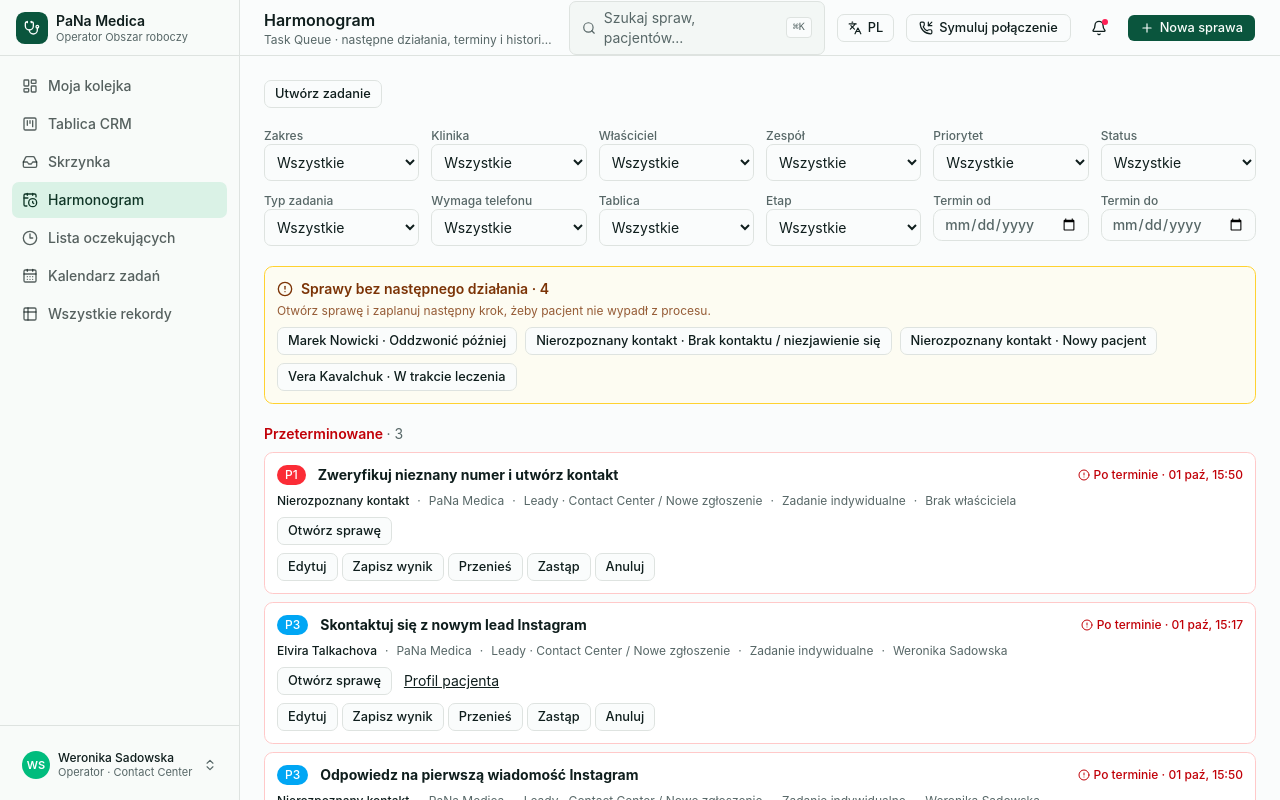
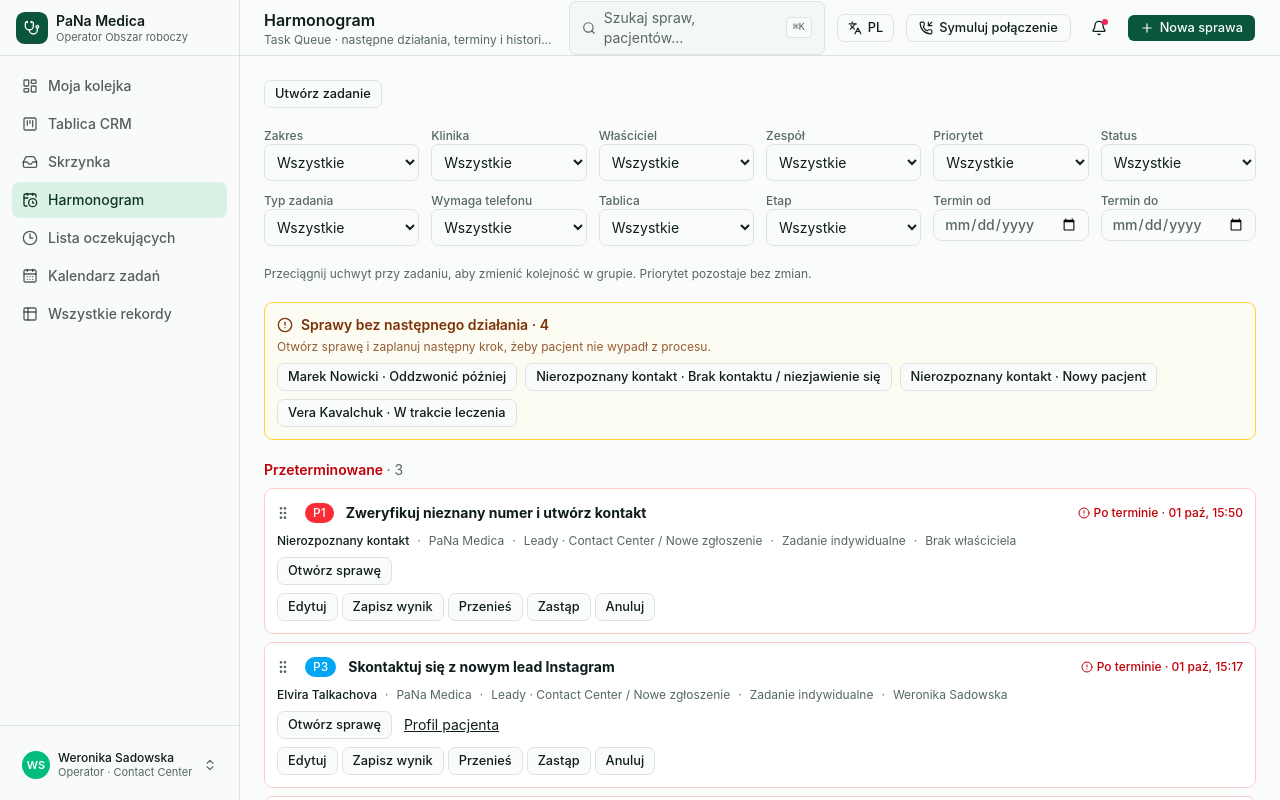
Before and after one commit to AlexK-BA/pana-crm-prototype, a Next.js app: page /schedule in a window 1280 px wide. Built offline with nearby package versions, Linux system fonts and the light colour scheme.

Commit message:
Add drag-and-drop manual task order to Harmonogram

```diff
--- a/components/crm/schedule-list.tsx
+++ b/components/crm/schedule-list.tsx
@@ -19,6 +19,7 @@ import { PRIORITY_TONE } from "@/lib/crm/entity-selectors"
 import { priorityText, taskStatusText } from "@/lib/crm/display-labels"
 import { taskTypeLabel } from "@/lib/crm/task-type-labels"
 import { CreateCaseTask, TaskActions } from "./task-actions"
+import { SortableList } from "./sortable-list"
 import { formatDateTime } from "@/lib/crm/format"
 import { TASK_TYPES } from "@/lib/crm/entity-store"
 
@@ -37,7 +38,14 @@ export function ScheduleList(){
   const eligible=store.tasks.filter(task=>{
     const item=store.cases.find(item=>item.id===task.caseId)
     return item && (hasPermission("task:assign") || !task.ownerId || task.ownerId===store.currentUser.id) && (clinic==="all"||item.clinicId===clinic) && (owner==="all"||owner==="unassigned"&&!task.ownerId||task.ownerId===owner) && (mode!=="mine"||task.ownerId===store.currentUser.id) && (priority==="all"||task.priority===priority) && (status==="all"||effectiveStatus(task,now)===status) && (type==="all"||taskType(task)===type) && (board==="all"||item.board===board) && (stage==="all"||item.status===stage) && (team==="all"||item.responsibleTeamId===team) && (call==="all"||Boolean(task.requiresCall)===(call==="yes")) && (!from||Boolean(task.dueAt&&Date.parse(task.dueAt)>=Date.parse(from))) && (!to||Boolean(task.dueAt&&Date.parse(task.dueAt)<new Date(to+"T23:59:59").getTime()))
-  }).sort((a,b)=>compareQueueOrder(a,b,now))
+  }).sort((a,b)=>{
+    const rankA=store.manualTaskRanks[a.id],rankB=store.manualTaskRanks[b.id]
+    if(rankA!==undefined&&rankB!==undefined)return rankA-rankB
+    if(rankA!==undefined)return 1
+    if(rankB!==undefined)return -1
+    return compareQueueOrder(a,b,now)
+  })
+  const hasManualOrder=Object.keys(store.manualTaskRanks).length>0
   const groups=[{id:"overdue",label:tr("Przeterminowane","Просроченные")},{id:"today",label:tr("Dzisiaj","Сегодня")},{id:"upcoming",label:tr("Nadchodzące","Предстоящие")},{id:"undated",label:tr("Bez terminu","Без срока")},{id:"history",label:tr("Historia (zakończone, anulowane, nieudane)","История (завершённые, отменённые, неудачные)")}]
   const group=(task:typeof store.tasks[number])=>!isActive(task)?"history":isOverdue(task,now)?"overdue":!task.dueAt?"undated":new Date(task.dueAt).toDateString()===new Date(now).toDateString()?"today":"upcoming"
   const missing=store.cases.filter(item=>getCaseWorkState(item,store.tasks,now).missingNextAction)
@@ -65,6 +73,15 @@ export function ScheduleList(){
       <label className="space-y-1 text-xs font-medium text-muted-foreground">{tr("Termin do","Срок до")}<Input type="date" value={to} onChange={event=>setTo(event.target.value)}/></label>
     </div>
     {activeFilters>0&&<div className="flex items-center gap-3 text-sm"><span className="text-muted-foreground">{tr("Aktywne filtry","Активные фильтры")}: {activeFilters} · {tr("wyniki","результатов")}: {eligible.length}</span><Button size="sm" variant="outline" onClick={resetFilters}>{tr("Wyczyść filtry","Сбросить фильтры")}</Button></div>}
+    <div className="flex flex-wrap items-center gap-3 text-xs text-muted-foreground">
+      {activeFilters>0
+        ?<span>{tr("Zmiana kolejności jest wyłączona przy aktywnych filtrach.","Изменение порядка отключено при активных фильтрах.")}</span>
+        :<span>{tr("Przeciągnij uchwyt przy zadaniu, aby zmienić kolejność w grupie. Priorytet pozostaje bez zmian.","Перетащите маркер у задачи, чтобы изменить порядок в группе. Приоритет не меняется.")}</span>}
+      {hasManualOrder&&<>
+        <Badge variant="secondary">{tr("Własna kolejność ma pierwszeństwo przed priorytetem","Ручной порядок важнее приоритета")}</Badge>
+        <Button size="sm" variant="outline" onClick={store.clearManualOrder}>{tr("Przywróć kolejność automatyczną","Вернуть автоматический порядок")}</Button>
+      </>}
+    </div>
     <section className="rounded-lg border border-amber-300 bg-amber-50/60 p-3" aria-labelledby="missing-next-action">
       <h2 id="missing-next-action" className="flex items-center gap-2 text-sm font-semibold text-amber-900"><AlertCircle className="h-4 w-4" aria-hidden="true"/>{tr("Sprawy bez następnego działania","Дела без следующего действия")} · {missing.length}</h2>
       {missing.length>0&&<p className="mt-1 text-xs text-amber-900/80">{tr("Otwórz sprawę i zaplanuj następny krok, żeby pacjent nie wypadł z procesu.","Откройте дело и запланируйте следующий шаг, чтобы пациент не выпал из процесса.")}</p>}
@@ -77,10 +94,12 @@ export function ScheduleList(){
       if(!sectionTasks.length)return null
       return <section key={section.id} aria-labelledby={`group-${section.id}`}>
         <h2 id={`group-${section.id}`} className={cn("mb-2 text-sm font-semibold",section.id==="overdue"&&"text-red-700")}>{section.label} <span className="font-normal text-muted-foreground">· {sectionTasks.length}</span></h2>
-        <div className="space-y-2">{sectionTasks.map(task=>{
+        <SortableList listId={`tasks-${section.id}`} ids={sectionTasks.map(task=>task.id)} disabled={section.id==="history"||activeFilters>0||sectionTasks.length<2} onReorder={store.saveManualOrder} renderItem={(taskId,handle)=>{
+          const task=sectionTasks.find(task=>task.id===taskId)!
           const item=store.cases.find(item=>item.id===task.caseId)!,patient=store.patients.find(patient=>patient.id===item.patientId),overdue=isOverdue(task,now)
           return <article key={task.id} className={cn("space-y-2 rounded-lg border bg-card p-3",overdue&&"border-red-200")}>
             <div className="flex flex-wrap items-center gap-x-3 gap-y-1">
+              {handle}
               <Badge className={cn("border-0 text-white",PRIORITY_TONE[task.priority])}>{task.priority}</Badge>
               <strong className="text-sm">{task.title}</strong>
               <span className={cn("ml-auto flex items-center gap-1 text-xs",overdue?"font-medium text-red-700":"text-muted-foreground")}>
@@ -102,7 +121,7 @@ export function ScheduleList(){
             <div className="flex items-center gap-3"><Button size="sm" variant="outline" onClick={()=>openCase(item.id)}>{tr("Otwórz sprawę","Открыть дело")}</Button>{patient&&<Link className="text-sm underline" href={`/patients/${patient.id}`}>{tr("Profil pacjenta","Профиль пациента")}</Link>}</div>
             <TaskActions task={task}/>
           </article>
-        })}</div>
+        }}/>
       </section>
     })}
   </div>
--- /dev/null
+++ b/components/crm/sortable-list.tsx
@@ -0,0 +1,69 @@
+"use client"
+
+import type { CSSProperties, ReactNode } from "react"
+import { DndContext, KeyboardSensor, PointerSensor, closestCenter, useSensor, useSensors, type DragEndEvent } from "@dnd-kit/core"
+import { SortableContext, arrayMove, sortableKeyboardCoordinates, useSortable, verticalListSortingStrategy } from "@dnd-kit/sortable"
+import { restrictToVerticalAxis } from "@dnd-kit/modifiers"
+import { CSS } from "@dnd-kit/utilities"
+import { GripVertical } from "lucide-react"
+import { cn } from "@/lib/utils"
+import { useLanguage } from "@/lib/crm/language-context"
+
+interface SortableListProps {
+  listId: string
+  ids: string[]
+  disabled?: boolean
+  onReorder: (orderedIds: string[]) => void
+  renderItem: (id: string, handle: ReactNode) => ReactNode
+}
+
+export function SortableList({ listId, ids, disabled, onReorder, renderItem }: SortableListProps) {
+  const { tr } = useLanguage()
+  const sensors = useSensors(
+    useSensor(PointerSensor, { activationConstraint: { distance: 6 } }),
+    useSensor(KeyboardSensor, { coordinateGetter: sortableKeyboardCoordinates }),
+  )
+  const handleDragEnd = ({ active, over }: DragEndEvent) => {
+    if (!over || active.id === over.id) return
+    const from = ids.indexOf(String(active.id)), to = ids.indexOf(String(over.id))
+    if (from < 0 || to < 0) return
+    onReorder(arrayMove(ids, from, to))
+  }
+  return (
+    <DndContext
+      id={listId}
+      sensors={sensors}
+      collisionDetection={closestCenter}
+      modifiers={[restrictToVerticalAxis]}
+      onDragEnd={handleDragEnd}
+      accessibility={{ screenReaderInstructions: { draggable: tr(
+        "Aby zmienić kolejność, naciśnij spację, użyj strzałek w górę i w dół, a następnie spację, aby upuścić.",
+        "Чтобы изменить порядок, нажмите пробел, стрелками вверх и вниз выберите место и снова нажмите пробел.",
+      ) } }}
+    >
+      <SortableContext items={ids} strategy={verticalListSortingStrategy}>
+        <div className="space-y-2">{ids.map(id => <SortableRow key={id} id={id} disabled={disabled} renderItem={renderItem} />)}</div>
+      </SortableContext>
+    </DndContext>
+  )
+}
+
+function SortableRow({ id, disabled, renderItem }: { id: string; disabled?: boolean; renderItem: SortableListProps["renderItem"] }) {
+  const { tr } = useLanguage()
+  const { attributes, listeners, setNodeRef, setActivatorNodeRef, transform, transition, isDragging } = useSortable({ id, disabled })
+  const style: CSSProperties = { transform: CSS.Translate.toString(transform), transition }
+  const handle = disabled ? null : (
+    <button
+      type="button"
+      ref={setActivatorNodeRef}
+      {...attributes}
+      {...listeners}
+      aria-label={tr("Zmień kolejność zadania", "Изменить порядок задачи")}
+      title={tr("Przeciągnij, aby zmienić kolejność (priorytet się nie zmienia)", "Перетащите, чтобы изменить порядок (приоритет не меняется)")}
+      className="-ml-1 flex h-6 w-5 shrink-0 cursor-grab touch-none items-center justify-center rounded text-muted-foreground hover:bg-muted hover:text-foreground focus-visible:outline-none focus-visible:ring-2 focus-visible:ring-ring active:cursor-grabbing"
+    >
+      <GripVertical className="h-4 w-4" aria-hidden="true" />
+    </button>
+  )
+  return <div ref={setNodeRef} style={style} className={cn("relative", isDragging && "z-10 opacity-90 shadow-lg")}>{renderItem(id, handle)}</div>
+}
--- a/lib/crm/entity-store.tsx
+++ b/lib/crm/entity-store.tsx
@@ -84,6 +84,10 @@ interface EntityStoreValue {
   changeTask: (id: string, input: TaskChangeInput, access?: MatchingAccess) => Task
 
   tasks: Task[]
+  /** Per-user manual queue order (userId → taskId → rank). Presentation only; never changes priority. */
+  manualTaskOrder: Record<string, Record<string, number>>
+  saveManualTaskOrder: (actorId: string, orderedTaskIds: string[]) => void
+  clearManualTaskOrder: (actorId: string) => void
   cases: EngagementCase[]
   auditEvents: AuditEvent[]
   interactions: (Interaction | Call)[]
@@ -281,6 +285,13 @@ export function EntityStoreProvider({ children }: { children: ReactNode }) {
   const [matchDecisions, setMatchDecisions] = useState<MatchDecision[]>([])
   const matchingState = useRef({ cases, patients, identities, matchDecisions })
   matchingState.current = { cases, patients, identities, matchDecisions }
+  const [manualTaskOrder, setManualTaskOrder] = useState<Record<string, Record<string, number>>>({})
+  const saveManualTaskOrder = useCallback((actorId: string, orderedTaskIds: string[]) => {
+    setManualTaskOrder(prev => ({ ...prev, [actorId]: { ...prev[actorId], ...Object.fromEntries(orderedTaskIds.map((id, index) => [id, index])) } }))
+  }, [])
+  const clearManualTaskOrder = useCallback((actorId: string) => {
+    setManualTaskOrder(prev => { const { [actorId]: _removed, ...rest } = prev; return rest })
+  }, [])
   const [comments, setComments] = useState<Comment[]>(COMMENTS ?? [])
   const [readAt, setReadAt] = useState<Record<string, string>>({})
   const [conversationControls, setConversationControlsState] = useState<ConversationControl[]>([])
@@ -1210,6 +1221,9 @@ export function EntityStoreProvider({ children }: { children: ReactNode }) {
   const value = useMemo(
     () => ({
       tasks,
+      manualTaskOrder,
+      saveManualTaskOrder,
+      clearManualTaskOrder,
       cases,
       auditEvents,
       interactions,
@@ -1301,6 +1315,9 @@ export function EntityStoreProvider({ children }: { children: ReactNode }) {
       sendTreatmentPlanTask,
       sendBroadcast,
       linkDuplicateCase,
+      manualTaskOrder,
+      saveManualTaskOrder,
+      clearManualTaskOrder,
     ],
   )
 
--- a/lib/crm/scoped-entity-store.ts
+++ b/lib/crm/scoped-entity-store.ts
@@ -74,6 +74,13 @@ export function useScopedEntityStore() {
         candidates: canReview ? item.candidates.filter(candidate => matchingPatientIds.has(candidate.candidatePatientId)) : [],
         candidatePatientId: canReview && item.candidatePatientId && matchingPatientIds.has(item.candidatePatientId) ? item.candidatePatientId : undefined,
         reason: canReview ? item.reason : "Powiązanie pacjenta wymaga bezpiecznej weryfikacji. Sprawa nadal pozostaje dostępna do pracy." })),
+      manualTaskRanks: store.manualTaskOrder[currentUser.id] ?? {},
+      saveManualOrder: (orderedTaskIds: string[]) => {
+        if (currentUser.status !== "active" || !hasPermission("task:view")) throw new AccessCommandError("Brak uprawnień do zmiany kolejności zadań.")
+        const visibleIds = new Set(store.tasks.filter(task => caseIds.has(task.caseId)).map(task => task.id))
+        store.saveManualTaskOrder(currentUser.id, orderedTaskIds.filter(id => visibleIds.has(id)))
+      },
+      clearManualOrder: () => store.clearManualTaskOrder(currentUser.id),
       bookAppointment: (input:Parameters<typeof store.bookAppointment>[0]) => store.bookAppointment(input,matchingAccessRef.current),
       changeTask: (id:string,input:Parameters<typeof store.changeTask>[1]) => store.changeTask(id,input,matchingAccessRef.current),
       completeTask: (id:string,outcome:Parameters<typeof store.completeTask>[1]) => store.completeTask(id,outcome,{access:matchingAccessRef.current}),
--- a/package.json
+++ b/package.json
@@ -10,6 +10,10 @@
   },
   "dependencies": {
     "@base-ui/react": "^1.5.0",
+    "@dnd-kit/core": "^6.3.1",
+    "@dnd-kit/modifiers": "^9.0.0",
+    "@dnd-kit/sortable": "^10.0.0",
+    "@dnd-kit/utilities": "^3.2.2",
     "@vercel/analytics": "1.6.1",
     "class-variance-authority": "^0.7.1",
     "clsx": "^2.1.1",
```
Also changed, not shown: 1 other file (tests, documents, lock files or other folders).
